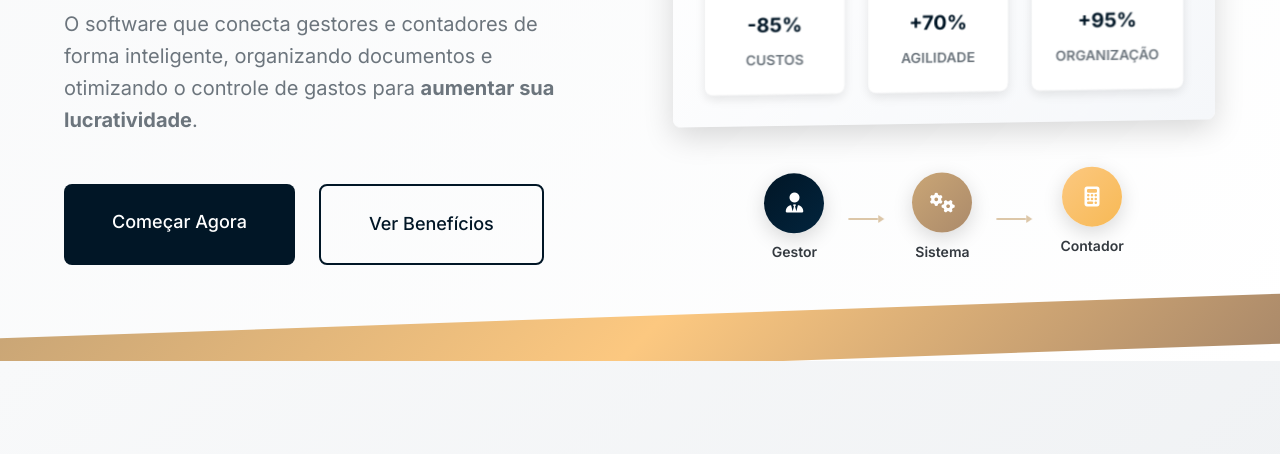
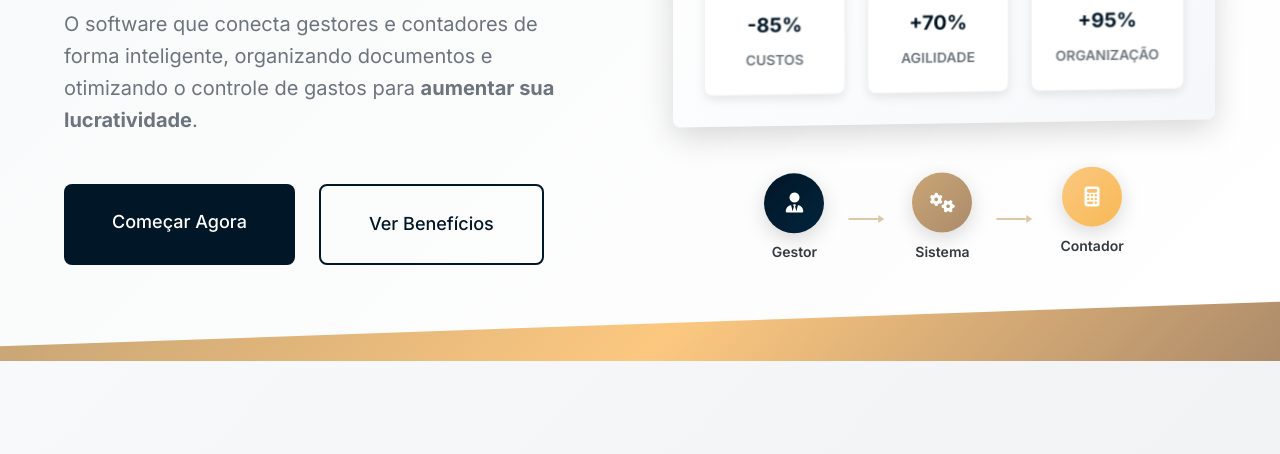
Before and after one commit to xLucasSA/site-plataforma-solcitacoes, a plain HTML site: page index.html in a window 1280 px wide. Shown: the part 336-790 px from the top of the page. Drawn offline with Linux system fonts and the light colour scheme.

Commit message:
Corrigindo o detalhe me dourado

```diff
--- a/styles.css
+++ b/styles.css
@@ -158,10 +158,10 @@ body {
 .hero::after {
   content: "";
   position: absolute;
-  bottom: -5px;
+  bottom: -40px;
   left: 0;
   width: 100%;
-  height: 50px;
+  height: 77px;
   background: linear-gradient(
     135deg,
     var(--color-secondary) 0%,
```
